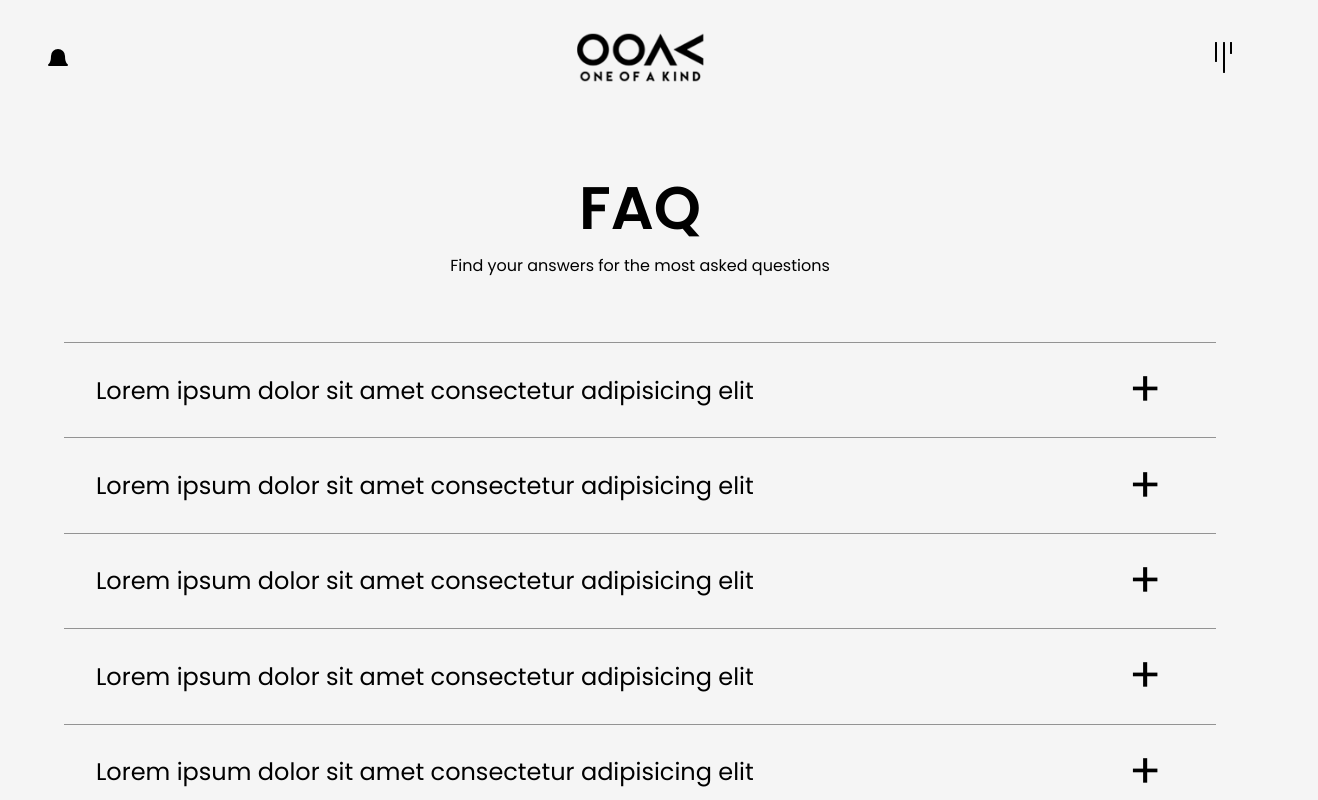
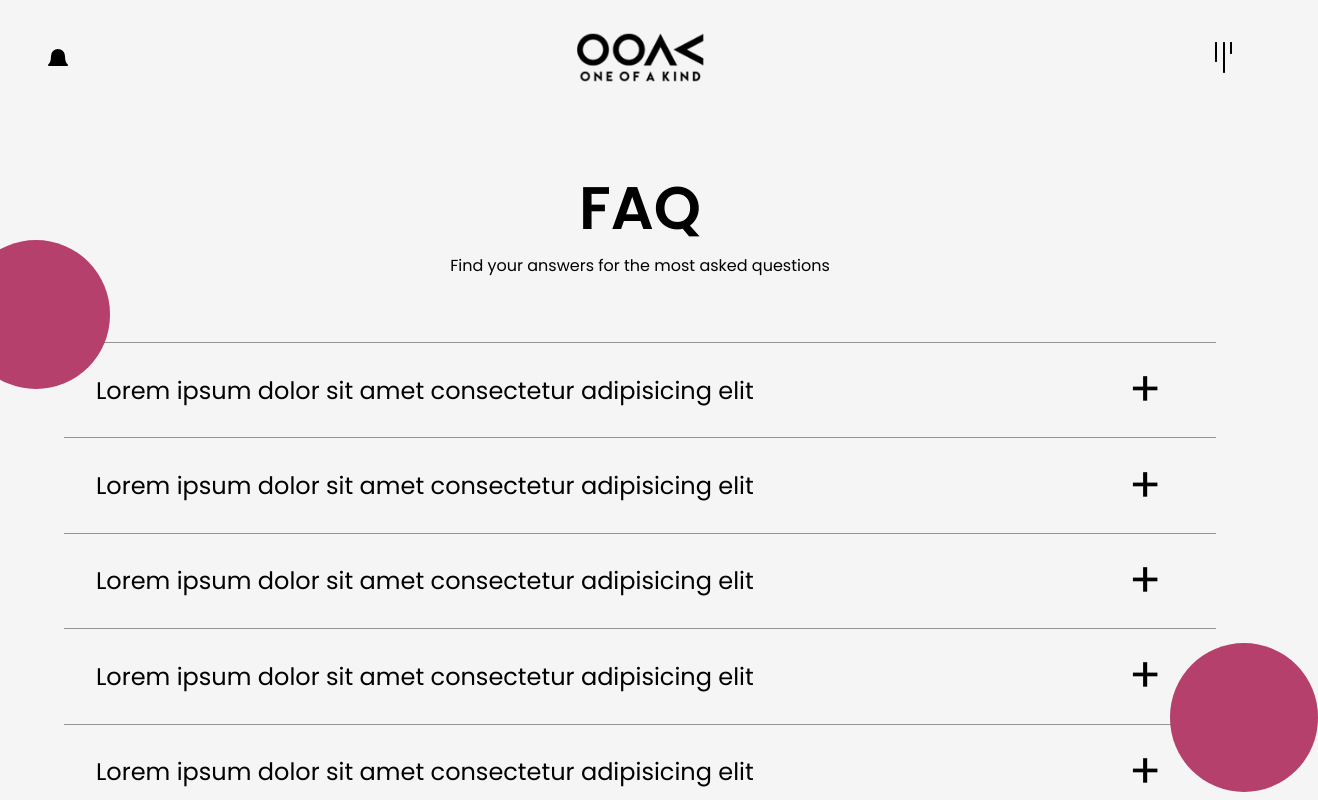
Before and after one commit to KrishnaDhingra/image-gallary-website, a React (Create React App) app: page / in a window 1280 px wide. Shown: the top 800 px of the page, 1318 px wide, since content can reach past the window. Built offline with nearby package versions, Linux system fonts and the light colour scheme.

Commit message:
Made the animation of the faq page a bit more smoother

```diff
--- a/src/App.css
+++ b/src/App.css
@@ -17,6 +17,7 @@ body {
   margin: 0;
   font-family: 'Poppins', sans-serif;
   background-color: #f5f5f5;
+  overflow-x: hidden;
 }
 
 [hidden] {
--- a/src/components/faq/faq.css
+++ b/src/components/faq/faq.css
@@ -1,8 +1,27 @@
+:root {
+  --circles-size: 9.3rem;
+}
+
 .faq-container {
   margin-block: 5rem;
   display: flex;
   flex-direction: column;
   align-items: center;
+}
+.circle {
+  content: '';
+  position: absolute;
+  top: 30%;
+  left: -3%;
+  height: var(--circles-size);
+  aspect-ratio: 1/1;
+  border-radius: 50%;
+  background-color: #b5406c;
+}
+.circle2 {
+  top: calc(100% - var(--circles-size) - 0.5rem);
+  left: auto;
+  right: -3%;
 }
 .faq-container h1 {
   font-weight: 600;
--- a/src/components/faq/faq.js
+++ b/src/components/faq/faq.js
@@ -37,7 +37,9 @@ function FAQ() {
   ]
   return (
     <AnimateSharedLayout>
-      <motion.section layout className="faq-container">
+      <div className="circle circle1"></div>
+      <div className="circle circle2"></div>
+      <motion.section className="faq-container">
         <h1>FAQ</h1>
         <p>Find your answers for the most asked questions</p>
 
--- a/src/components/home-top-bar/HomeTopBar.css
+++ b/src/components/home-top-bar/HomeTopBar.css
@@ -10,9 +10,7 @@
 }
 .home-top-bar-main-container > * {
   flex: 1;
-  /* border: 2px solid red; */
   width: 100%;
-  /* flex-basis: 100%; */
 }
 .home-top-bar-main-container .left h1 {
   line-height: normal;
```
